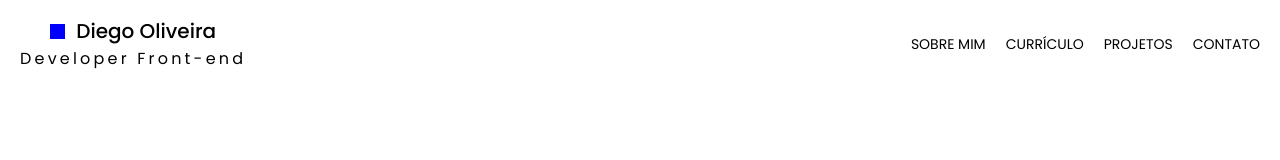
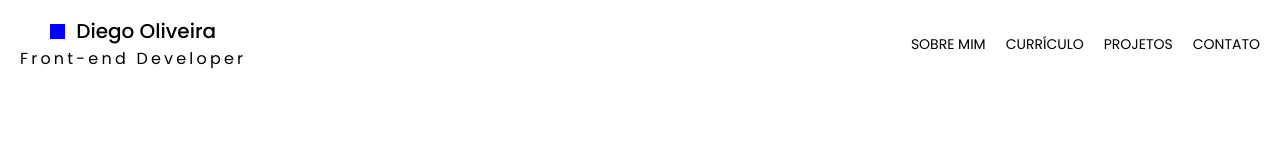
Before and after one commit to DiegoFernands/myPortifolio, a Next.js app: page / in a window 1280 px wide. Shown: the top 160 px of the page. Built offline with nearby package versions, Linux system fonts and the light colour scheme.

Commit message:
adjustment title

```diff
--- a/src/components/header.tsx
+++ b/src/components/header.tsx
@@ -60,7 +60,7 @@ export function Header(props: HeaderProps) {
                     <Square />
                     <Logo>Diego Oliveira</Logo>
                 </LogoContent>
-                <TagP>Developer Front-end</TagP>
+                <TagP>Front-end Developer</TagP>
             </ContainerHeader>
             <MenuIcon onMenuToggle={handleMenuToggle} />
             {isNavVisible && <CloseIcon onClose={handleMenuToggle} />}
```
